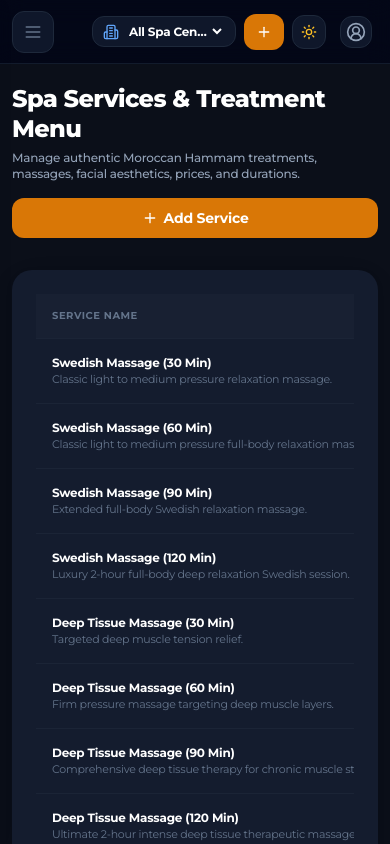
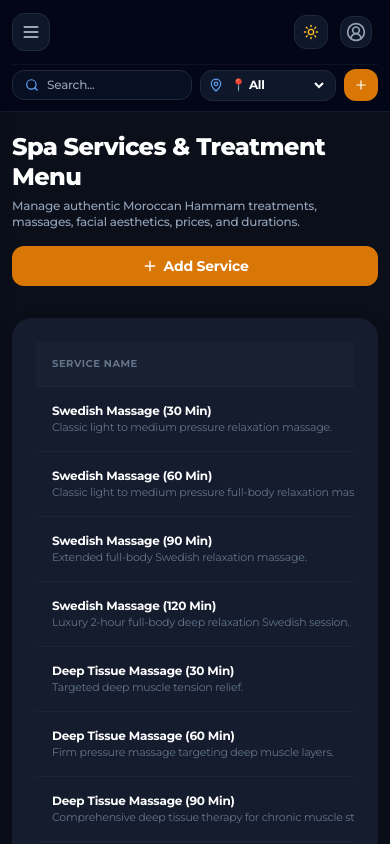
Before and after one commit to abhiifx-lab/moroccan-spa-admin, a Next.js app: page /admin/website/services in a window 390 px wide. Shown: the top 844 px of the page. Built offline with nearby package versions, Linux system fonts and the light colour scheme.

Commit message:
refactor(ui): responsive header, scope selector, search bar & KPI cards layout

```diff
--- a/src/components/admin/layout/sidebar.tsx
+++ b/src/components/admin/layout/sidebar.tsx
@@ -158,7 +158,8 @@ export function Sidebar() {
                       onClick={closeMobile}
                       title={isCollapsed ? item.title : undefined}
                       className={cn(
-                        "flex items-center gap-3 px-3 py-2.5 rounded-lg text-xs font-semibold transition-all group relative",
+                        "flex items-center gap-3 py-2.5 rounded-lg text-xs font-semibold transition-all group relative min-h-[44px]",
+                        isCollapsed ? "justify-center px-2" : "px-3",
                         isActive
                           ? "bg-blue-600 text-white font-bold shadow-none"
                           : "text-slate-600 dark:text-slate-400 hover:bg-slate-100/80 dark:hover:bg-slate-800/80 hover:text-slate-900 dark:hover:text-white"
--- a/src/components/admin/layout/top-nav.tsx
+++ b/src/components/admin/layout/top-nav.tsx
@@ -10,7 +10,7 @@ import { CreateBookingModal } from '../bookings/create-booking-modal';
 import { ProfileMenu } from './profile-menu';
 import { Breadcrumbs } from './breadcrumbs';
 import { Button } from '@/components/ui/button';
-import { Menu, Moon, Sun, Search, PanelLeftClose, PanelLeft, Building2, MapPin, Plus } from 'lucide-react';
+import { Menu, Moon, Sun, Search, PanelLeftClose, PanelLeft, MapPin, Plus } from 'lucide-react';
 
 export function TopNav() {
   const { theme, toggleTheme } = useTheme();
@@ -24,14 +24,28 @@ export function TopNav() {
     logAppStartupInfo(assignedCentre?.name);
   }, [assignedCentre]);
 
+  // Helper for short display label in scope selector
+  const getShortCentreLabel = (id: string) => {
+    if (id === 'all') return 'All Centres';
+    const c = centres.find((item) => item.id === id);
+    if (!c) return 'Centre';
+    if (c.name.toLowerCase().includes('lulu')) return 'Lulu Mall';
+    if (c.name.toLowerCase().includes('palassio')) return 'Palassio';
+    if (c.name.toLowerCase().includes('holiday')) return 'Holiday Inn';
+    return c.name.replace(/Moroccan Spa - /g, '').trim();
+  };
+
   return (
     <>
-      <header className="sticky top-0 z-30 h-16 sm:h-20 w-full bg-white/80 dark:bg-slate-950/80 backdrop-blur-md px-3 sm:px-6 flex items-center justify-between gap-2 sm:gap-6 py-2.5 sm:py-4 border-b border-slate-200/60 dark:border-slate-800/60">
-        {/* Left section: Sidebar toggle & Breadcrumbs */}
-        <div className="flex items-center gap-2 sm:gap-3 shrink-0">
+      <header className="sticky top-0 z-30 w-full bg-white/90 dark:bg-slate-950/90 backdrop-blur-md border-b border-slate-200/60 dark:border-slate-800/60 transition-all duration-200">
+        <div className="w-full px-3 sm:px-6 py-2.5 sm:py-3 space-y-2.5">
+          {/* Main Top Bar Row */}
+          <div className="flex items-center justify-between gap-2 sm:gap-4">
+            {/* Left: Sidebar Toggles & Breadcrumbs */}
+            <div className="flex items-center gap-2 sm:gap-3 shrink-0 min-w-0">
               <button
                 onClick={toggleMobileOpen}
-            className="md:hidden p-2.5 rounded-lg border border-slate-200 dark:border-slate-800 bg-white dark:bg-slate-900 text-slate-500 hover:text-slate-900 transition-colors"
+                className="md:hidden p-2 rounded-lg border border-slate-200 dark:border-slate-800 bg-white dark:bg-slate-900 text-slate-600 dark:text-slate-300 hover:bg-slate-50 dark:hover:bg-slate-800 transition-colors"
                 aria-label="Open sidebar"
               >
                 <Menu className="w-5 h-5" />
@@ -39,73 +53,131 @@ export function TopNav() {
 
               <button
                 onClick={toggleCollapsed}
-            className="hidden md:flex p-2.5 rounded-lg border border-slate-200 dark:border-slate-800 bg-white dark:bg-slate-900 text-slate-500 hover:text-slate-900 dark:hover:text-white transition-colors"
+                className="hidden md:flex p-2 rounded-lg border border-slate-200 dark:border-slate-800 bg-white dark:bg-slate-900 text-slate-600 dark:text-slate-300 hover:bg-slate-50 dark:hover:bg-slate-800 transition-colors"
                 aria-label="Toggle sidebar"
               >
                 {isCollapsed ? <PanelLeft className="w-5 h-5" /> : <PanelLeftClose className="w-5 h-5" />}
               </button>
 
-          <div className="hidden sm:block">
+              <div className="hidden sm:block truncate">
                 <Breadcrumbs />
               </div>
             </div>
 
-        {/* Clean Outlined Search Bar */}
-        <div className="flex-1 max-w-md hidden md:block">
+            {/* Desktop Center: Search Bar (xl screens >=1280px) */}
+            <div className="hidden xl:block flex-1 max-w-md mx-4">
               <div
                 onClick={() => setIsSearchOpen(true)}
-            className="w-full flex items-center gap-3 border border-slate-200 dark:border-slate-800 bg-white dark:bg-slate-900 text-slate-500 px-4 py-2.5 rounded-lg text-xs cursor-pointer hover:border-blue-500/40 transition-all"
+                className="w-full flex items-center gap-2.5 border border-slate-200 dark:border-slate-800 bg-slate-50/50 dark:bg-slate-900/60 text-slate-500 px-3.5 py-2 rounded-lg text-xs cursor-pointer hover:border-blue-500/50 hover:bg-white dark:hover:bg-slate-900 transition-all"
               >
-            <Search className="w-4 h-4 text-blue-600 dark:text-blue-400 shrink-0" />
-            <span className="font-medium text-slate-400 dark:text-slate-400">Search appointments, clients, services...</span>
-            <kbd className="ml-auto font-mono text-[10px] border border-slate-200 dark:border-slate-800 bg-slate-50 dark:bg-slate-800 px-2 py-0.5 rounded-md text-slate-400">⌘K</kbd>
+                <Search className="w-3.5 h-3.5 text-blue-600 dark:text-blue-400 shrink-0" />
+                <span className="font-medium text-slate-400 dark:text-slate-400 whitespace-nowrap">Search...</span>
+                <kbd className="ml-auto font-mono text-[10px] border border-slate-200 dark:border-slate-800 bg-white dark:bg-slate-800 px-1.5 py-0.5 rounded text-slate-400 shrink-0">
+                  ⌘K
+                </kbd>
               </div>
             </div>
 
-        {/* Centre Selector & Quick Actions */}
-        <div className="flex items-center gap-2 sm:gap-3 shrink-0">
+            {/* Right Controls: Scope, Booking, Theme, Profile */}
+            <div className="flex items-center gap-1.5 sm:gap-2.5 shrink-0">
+              {/* Desktop Scope Selector (xl >= 1280px) */}
+              <div className="hidden xl:flex items-center">
                 {isSuperAdmin ? (
-            <div className="flex items-center gap-1.5 sm:gap-2 border border-slate-200 dark:border-slate-800 bg-white dark:bg-slate-900 rounded-lg px-2.5 sm:px-3.5 py-1.5 sm:py-2 text-xs max-w-[150px] sm:max-w-none">
-              <Building2 className="w-4 h-4 text-blue-600 dark:text-blue-400 shrink-0" />
-              <span className="font-bold text-blue-600 dark:text-blue-400 text-[11px] uppercase tracking-wider hidden sm:inline">Scope:</span>
+                  <div className="flex items-center gap-1.5 border border-slate-200 dark:border-slate-800 bg-slate-50/50 dark:bg-slate-900/60 rounded-lg px-2.5 py-1.5 text-xs font-semibold shrink-0">
+                    <MapPin className="w-3.5 h-3.5 text-blue-600 dark:text-blue-400 shrink-0" />
+                    <span className="text-slate-400 dark:text-slate-400 text-[11px] font-bold uppercase tracking-wider whitespace-nowrap">Scope:</span>
                     <select
                       value={selectedCentreId}
                       onChange={(e) => setSelectedCentreId(e.target.value)}
-                className="bg-transparent border-none text-xs font-bold text-slate-900 dark:text-white focus:outline-none cursor-pointer truncate max-w-[100px] sm:max-w-none"
+                      className="bg-transparent border-none text-xs font-bold text-slate-900 dark:text-white focus:outline-none cursor-pointer truncate max-w-[130px]"
                     >
-                <option value="all">All Spa Centres</option>
+                      <option value="all">📍 All Centres</option>
                       {centres.map((c) => (
                         <option key={c.id} value={c.id}>
-                    {c.name}
+                          📍 {getShortCentreLabel(c.id)}
                         </option>
                       ))}
                     </select>
                   </div>
                 ) : (
-            <div className="flex items-center gap-2 border border-slate-200 dark:border-slate-800 bg-white dark:bg-slate-900 text-blue-600 dark:text-blue-400 px-2.5 sm:px-3.5 py-1.5 sm:py-2 rounded-lg text-xs font-bold truncate max-w-[140px] sm:max-w-none">
-              <MapPin className="w-4 h-4 shrink-0" />
-              <span className="truncate">{assignedCentre?.name || 'Lucknow Spa Center'}</span>
+                  <div className="flex items-center gap-1.5 border border-slate-200 dark:border-slate-800 bg-white dark:bg-slate-900 text-blue-600 dark:text-blue-400 px-2.5 py-1.5 rounded-lg text-xs font-bold truncate max-w-[140px]">
+                    <MapPin className="w-3.5 h-3.5 shrink-0" />
+                    <span className="truncate">📍 {getShortCentreLabel(assignedCentre?.id || '')}</span>
                   </div>
                 )}
+              </div>
 
-          {/* Quick Create Action Button */}
+              {/* Desktop New Booking Button (xl >= 1280px) */}
+              <div className="hidden xl:block">
                 <Button
                   size="sm"
                   onClick={() => setIsCreateBookingOpen(true)}
-            className="bg-blue-600 hover:bg-blue-700 text-white font-bold text-xs rounded-lg h-9 sm:h-10 px-3 sm:px-4 shrink-0 shadow-none"
+                  className="bg-blue-600 hover:bg-blue-700 text-white font-bold text-xs rounded-lg h-9 px-3.5 shrink-0 shadow-xs transition-all"
                 >
-            <Plus className="w-4 h-4" />
-            <span className="hidden sm:inline ml-1.5">New Booking</span>
+                  <Plus className="w-3.5 h-3.5 mr-1" />
+                  <span>New Booking</span>
                 </Button>
+              </div>
 
+              {/* Theme Toggle */}
               <button
                 onClick={toggleTheme}
-            className="p-2 sm:p-2.5 rounded-lg border border-slate-200 dark:border-slate-800 bg-white dark:bg-slate-900 text-slate-500 hover:text-slate-900 dark:text-slate-400 dark:hover:text-white transition-colors shrink-0"
+                className="p-2 rounded-lg border border-slate-200 dark:border-slate-800 bg-white dark:bg-slate-900 text-slate-500 hover:text-slate-900 dark:text-slate-400 dark:hover:text-white transition-colors shrink-0"
+                aria-label="Toggle theme"
               >
                 {theme === 'dark' ? <Sun className="w-4 h-4 text-amber-400" /> : <Moon className="w-4 h-4 text-slate-600" />}
               </button>
 
+              {/* Profile Menu */}
               <ProfileMenu />
+            </div>
+          </div>
+
+          {/* Sub-Row for Tablet & Mobile (< 1280px) */}
+          <div className="flex xl:hidden items-center justify-between gap-2 pt-1 border-t border-slate-100 dark:border-slate-800/40">
+            {/* Search Bar (Full available width on Tablet & Mobile) */}
+            <div
+              onClick={() => setIsSearchOpen(true)}
+              className="flex-1 flex items-center gap-2 border border-slate-200 dark:border-slate-800 bg-slate-50/80 dark:bg-slate-900/60 text-slate-500 px-3 py-1.5 rounded-lg text-xs cursor-pointer hover:border-blue-500/50 min-w-0"
+            >
+              <Search className="w-3.5 h-3.5 text-blue-600 dark:text-blue-400 shrink-0" />
+              <span className="font-medium text-slate-400 dark:text-slate-400 whitespace-nowrap truncate">Search...</span>
+            </div>
+
+            {/* Scope Selector on Tablet/Mobile */}
+            {isSuperAdmin ? (
+              <div className="flex items-center gap-1 border border-slate-200 dark:border-slate-800 bg-white dark:bg-slate-900 rounded-lg px-2 py-1.5 text-xs font-semibold shrink-0">
+                <MapPin className="w-3.5 h-3.5 text-blue-600 dark:text-blue-400 shrink-0" />
+                <select
+                  value={selectedCentreId}
+                  onChange={(e) => setSelectedCentreId(e.target.value)}
+                  className="bg-transparent border-none text-xs font-bold text-slate-900 dark:text-white focus:outline-none cursor-pointer max-w-[100px] sm:max-w-[130px] truncate"
+                >
+                  <option value="all">📍 All</option>
+                  {centres.map((c) => (
+                    <option key={c.id} value={c.id}>
+                      📍 {getShortCentreLabel(c.id)}
+                    </option>
+                  ))}
+                </select>
+              </div>
+            ) : (
+              <div className="flex items-center gap-1 border border-slate-200 dark:border-slate-800 bg-white dark:bg-slate-900 text-blue-600 dark:text-blue-400 px-2 py-1.5 rounded-lg text-xs font-bold shrink-0 truncate max-w-[110px]">
+                <MapPin className="w-3.5 h-3.5 shrink-0" />
+                <span className="truncate">📍 {getShortCentreLabel(assignedCentre?.id || '')}</span>
+              </div>
+            )}
+
+            {/* New Booking Button on Tablet/Mobile */}
+            <Button
+              size="sm"
+              onClick={() => setIsCreateBookingOpen(true)}
+              className="bg-blue-600 hover:bg-blue-700 text-white font-bold text-xs rounded-lg h-8 px-2.5 shrink-0 shadow-xs"
+            >
+              <Plus className="w-3.5 h-3.5" />
+              <span className="hidden sm:inline ml-1">New Booking</span>
+            </Button>
+          </div>
         </div>
       </header>
 
```
Also changed, not shown: src/app/admin/dashboard/page.tsx (+5 -17 lines), src/components/ui/metric-card.tsx (+45 -26 lines). Lines whose indentation alone changed are shown as unchanged.
